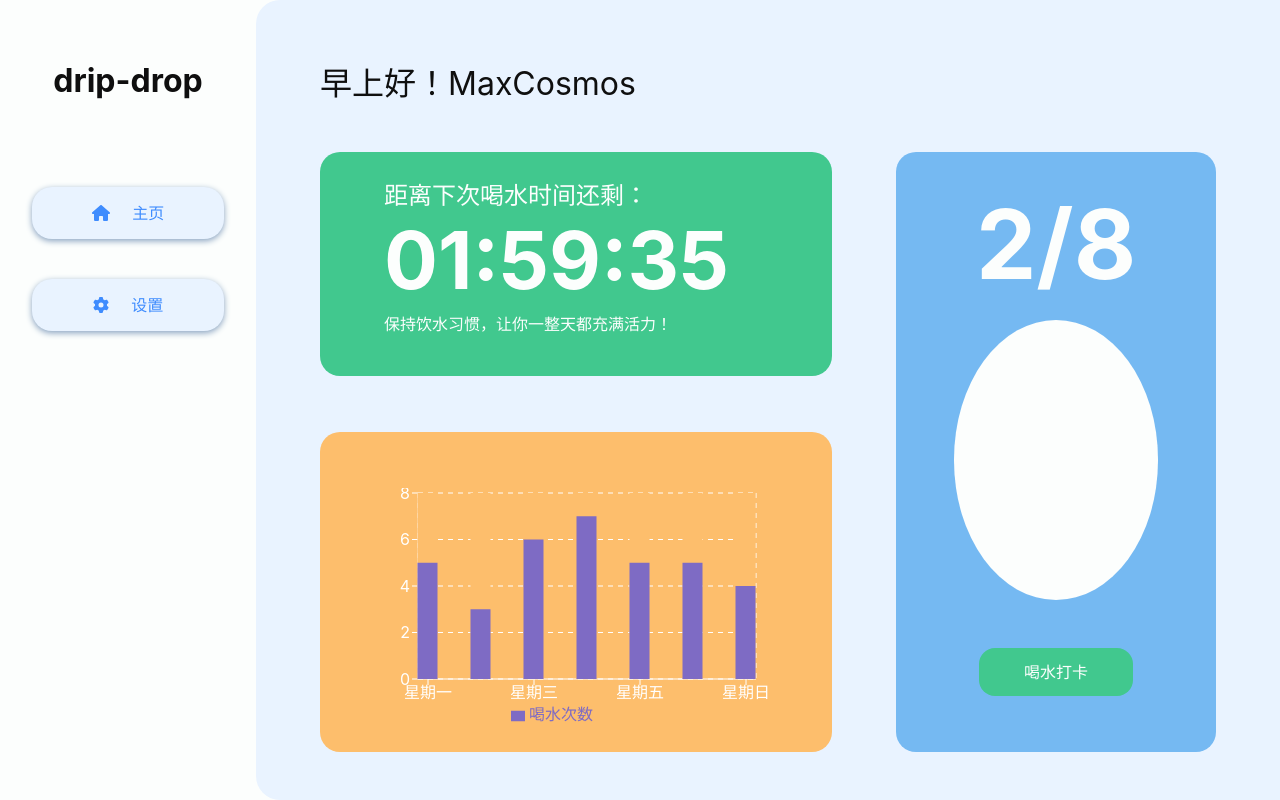
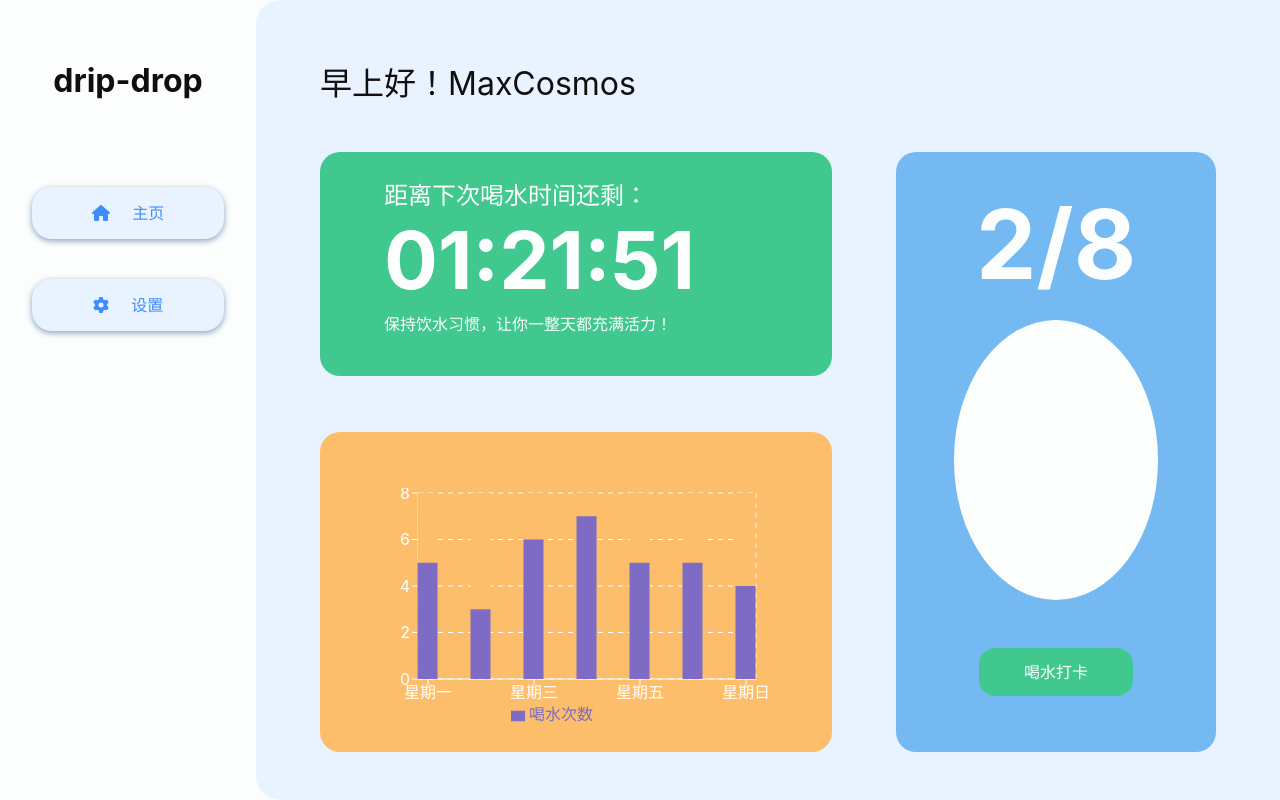
Before and after one commit to hismeyy/drip-drop-app, a React (Vite) app: page / in a window 1280 px wide. Built offline with nearby package versions, Linux system fonts and the light colour scheme.

Commit message:
完成时间控制

```diff
--- a/src/compont/function/tipFun/TipFun.tsx
+++ b/src/compont/function/tipFun/TipFun.tsx
@@ -1,11 +1,40 @@
-import "./TipFun.css"
+import "./TipFun.css";
+import { useState, useEffect } from "react";
+
 export function TipFun() {
+    // 初始倒计时时间（单位：秒）
+    const initialTime = 1 * 60 * 60 + 21 * 60 + 56; // 1小时21分钟56秒 转换为秒数
+    const [timeLeft, setTimeLeft] = useState(initialTime); // 剩余的时间（秒）
+
+    useEffect(() => {
+        // 设置定时器，每秒更新一次
+        const intervalId = setInterval(() => {
+            setTimeLeft((prevTime) => {
+                if (prevTime <= 0) {
+                    clearInterval(intervalId); // 时间结束时清除定时器
+                    return 0;
+                }
+                return prevTime - 1; // 每秒减少1秒
+            });
+        }, 1000); // 每秒更新一次
+
+        // 清理定时器
+        return () => clearInterval(intervalId);
+    }, []);
+
+    // 格式化剩余时间为 HH:MM:SS
+    const formatTime = (seconds) => {
+        const hours = String(Math.floor(seconds / 3600)).padStart(2, "0");
+        const minutes = String(Math.floor((seconds % 3600) / 60)).padStart(2, "0");
+        const sec = String(seconds % 60).padStart(2, "0");
+        return `${hours}:${minutes}:${sec}`;
+    };
 
     return (
         <div className="function1">
             <div className="time-title">距离下次喝水时间还剩：</div>
-            <div className="time">01:59:35</div>
+            <div className="time">{formatTime(timeLeft)}</div>
             <div className="tip">保持饮水习惯，让你一整天都充满活力！</div>
         </div>
-    )
+    );
 }
```
